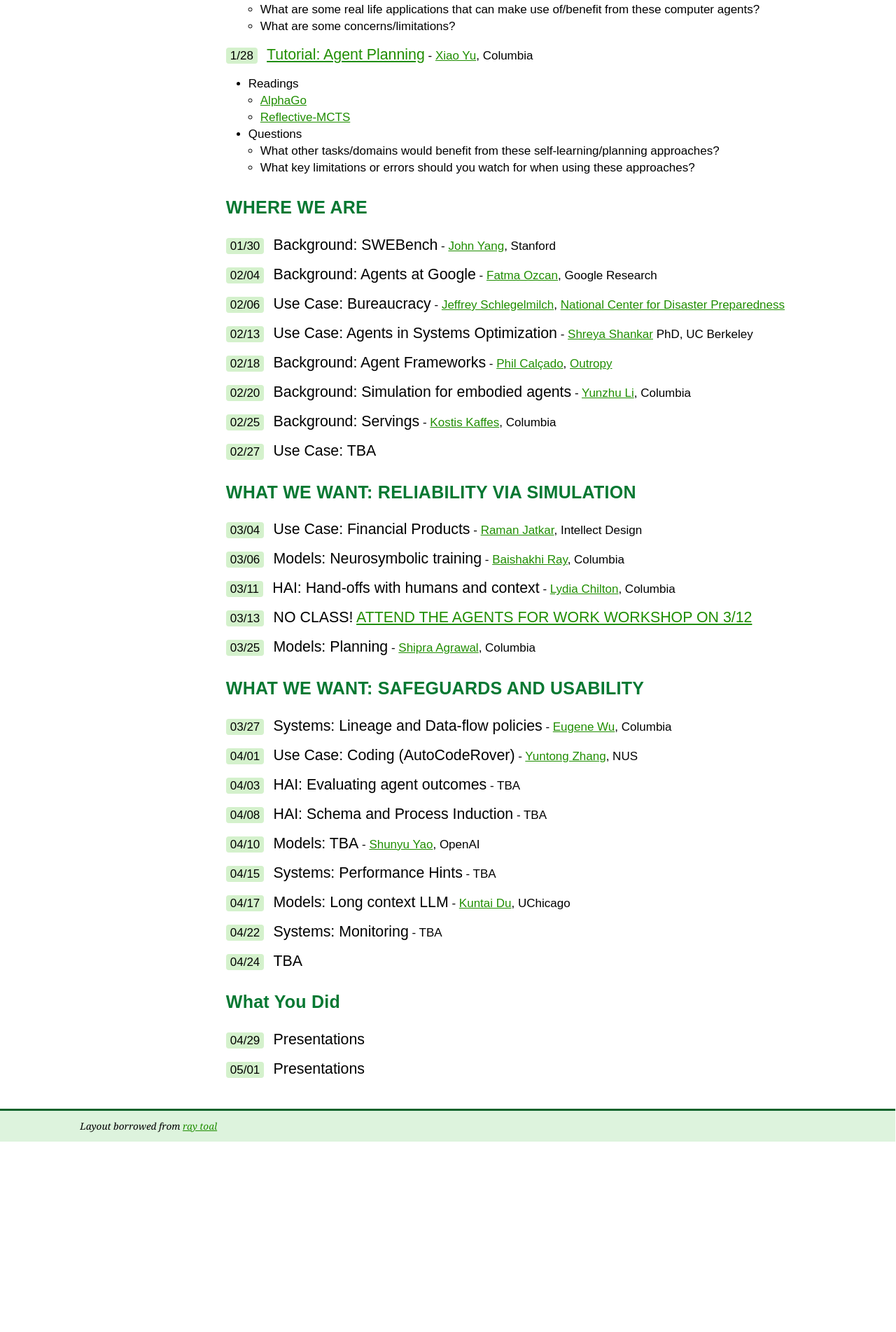
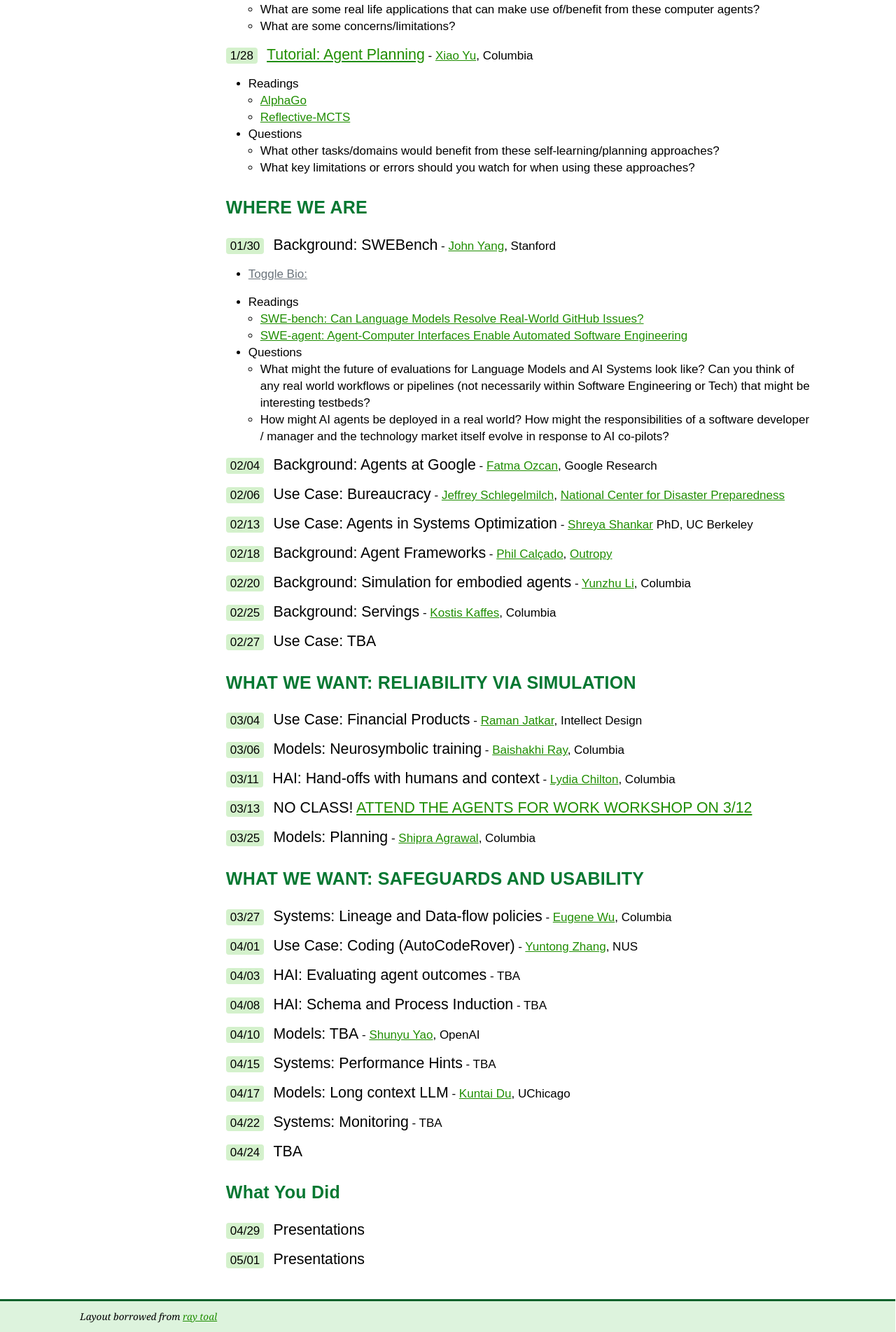
Before and after one commit to w6113/w6113.github.io, a Jekyll site: the page built from index.md, in a window 1280 px wide. Shown: the part 1235-3138 px from the top of the page at 70% size. Built offline with Jekyll 4.4.1, drawn with Linux system fonts in a browser that asks for light colours; before the commit the page ends 2866 px from its top, so only the background shows below that.

Commit message:
lazy commit msg

```diff
--- a/index.md
+++ b/index.md
@@ -70,7 +70,15 @@ Broad questions include
 
 ### WHERE WE ARE
 
-<span class="date">01/30</span> <span class="topic">Background: SWEBench</span> - [John Yang](https://john-b-yang.github.io/), Stanford
+<span class="date">01/30</span> <span class="topic">Background: SWEBench</span> - [John Yang](https://john-b-yang.github.io/), Stanford {% include toggle.html content="John Yang is a PhD student at Stanford University advised by Prof. Diyi Yang and Ludwig Schmidt. He formerly conducted research at Princeton University advised Prof. Karthik Narasimhan. John works on evaluations, data, and systems around Language Model (LM) agents for software engineering" %}
+
+* Readings
+  * [SWE-bench: Can Language Models Resolve Real-World GitHub Issues?](https://arxiv.org/abs/2310.06770)
+  * [SWE-agent: Agent-Computer Interfaces Enable Automated Software Engineering](https://arxiv.org/abs/2405.15793)
+* Questions
+  * What might the future of evaluations for Language Models and AI Systems look like? Can you think of any real world workflows or pipelines (not necessarily within Software Engineering or Tech) that might be interesting testbeds?
+  * How might AI agents be deployed in a real world? How might the responsibilities of a software developer / manager and the technology market itself evolve in response to AI co-pilots?
+
 
 <span class="date">02/04</span> <span class="topic">Background: Agents at Google</span> - [Fatma Ozcan](https://techsysinfra.google/research/srg-staff/fatma-ozcan/), Google Research
 
```
